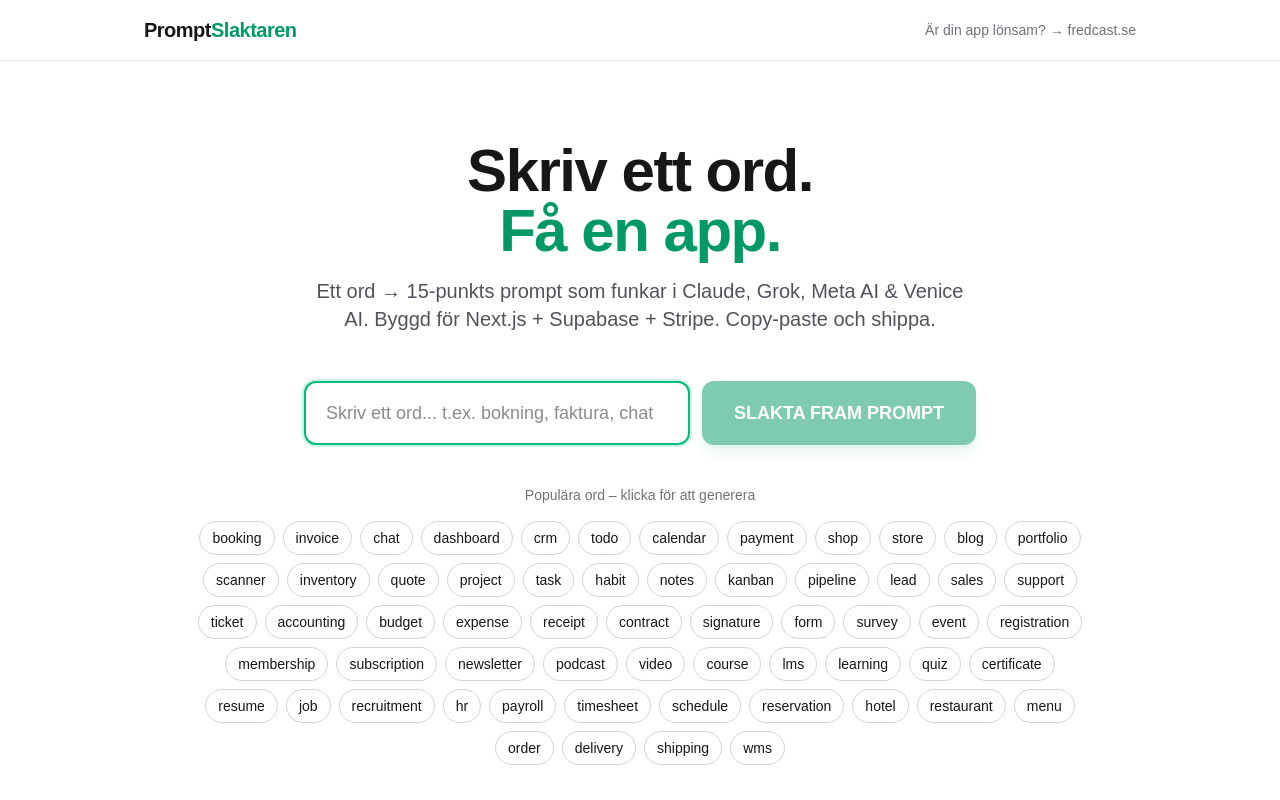
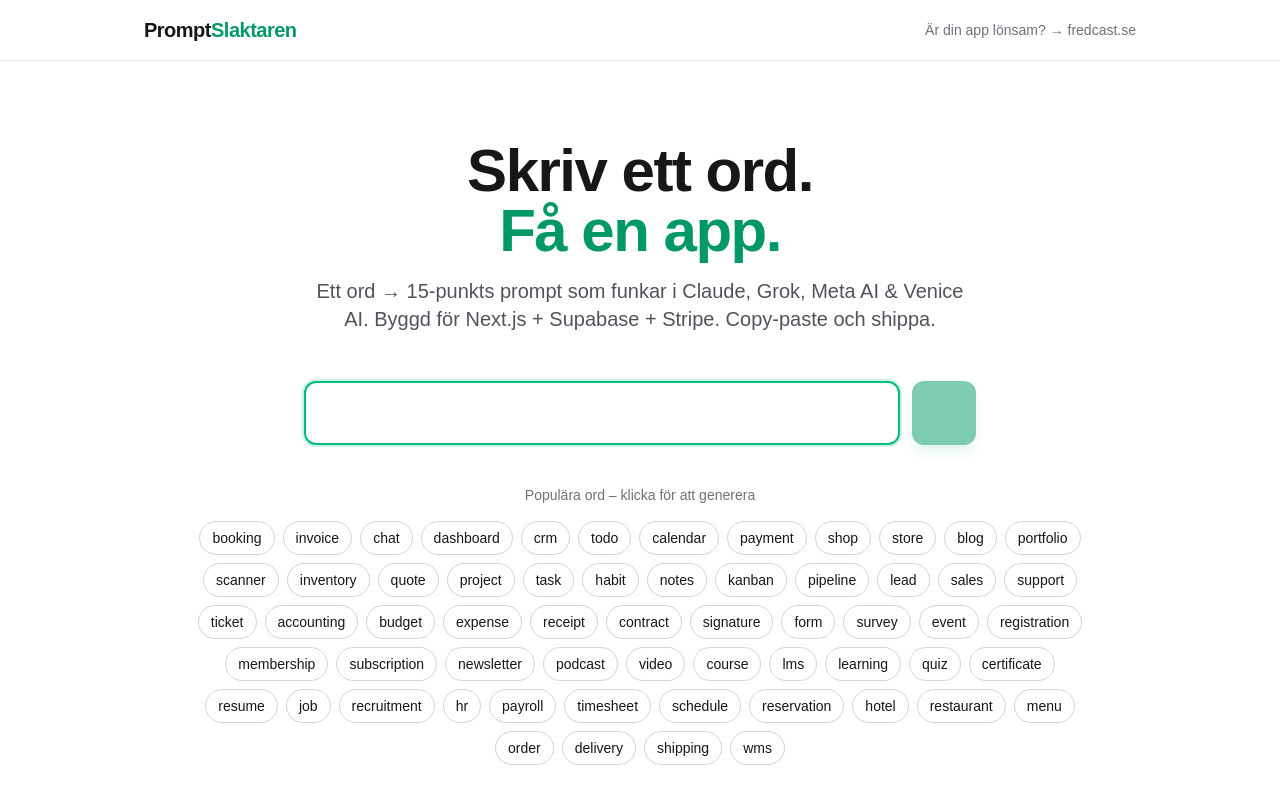
Before and after one commit to jonjys/promptslaktaren, a Next.js app: page / in a window 1280 px wide. Shown: the top 800 px of the page. Built offline with nearby package versions, Linux system fonts and the light colour scheme.

Commit message:
i18n WordInput

```diff
--- a/src/components/WordInput.tsx
+++ b/src/components/WordInput.tsx
@@ -5,9 +5,18 @@ import { useState, FormEvent } from "react";
 interface WordInputProps {
   onGenerate: (word: string) => void;
   loading?: boolean;
+  placeholder: string;
+  cta: string;
+  ctaLoading: string;
 }
 
-export function WordInput({ onGenerate, loading }: WordInputProps) {
+export function WordInput({
+  onGenerate,
+  loading,
+  placeholder,
+  cta,
+  ctaLoading,
+}: WordInputProps) {
   const [word, setWord] = useState("");
 
   function handleSubmit(e: FormEvent) {
@@ -25,7 +34,7 @@ export function WordInput({ onGenerate, loading }: WordInputProps) {
           type="text"
           value={word}
           onChange={(e) => setWord(e.target.value)}
-          placeholder="Skriv ett ord... t.ex. bokning, faktura, chat"
+          placeholder={placeholder}
           className="flex-1 px-5 py-4 text-lg rounded-xl border-2 border-zinc-300 dark:border-zinc-700 bg-white dark:bg-zinc-900 focus:outline-none focus:border-emerald-500 focus:ring-2 focus:ring-emerald-500/20 transition"
           disabled={loading}
           maxLength={40}
@@ -36,7 +45,7 @@ export function WordInput({ onGenerate, loading }: WordInputProps) {
           disabled={loading || word.trim().length < 2}
           className="px-8 py-4 text-lg font-bold rounded-xl bg-emerald-600 hover:bg-emerald-500 text-white disabled:opacity-50 disabled:cursor-not-allowed transition shadow-lg shadow-emerald-600/20"
         >
-          {loading ? "Slaktar..." : "SLAKTA FRAM PROMPT"}
+          {loading ? ctaLoading : cta}
         </button>
       </div>
     </form>
```
